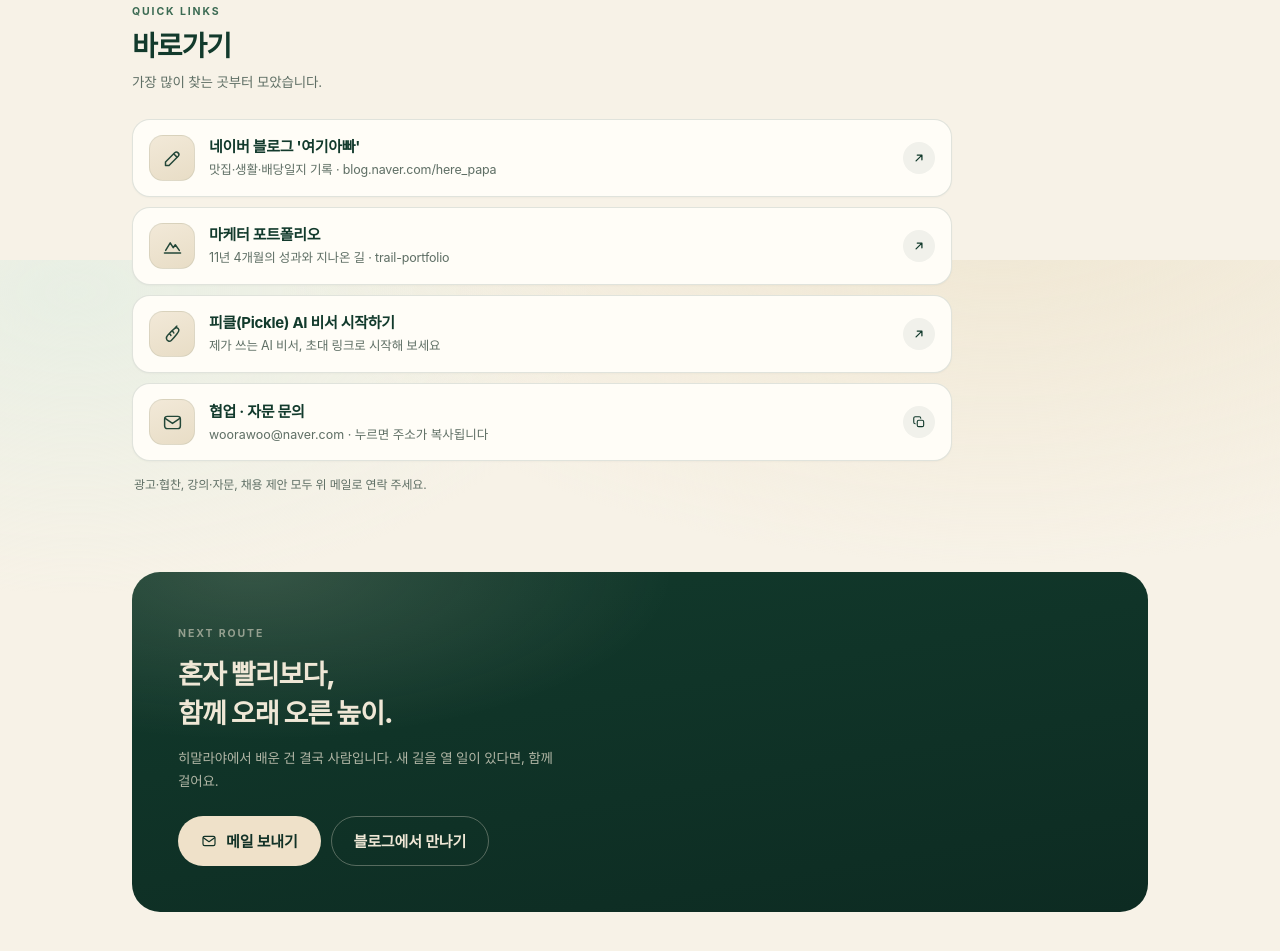
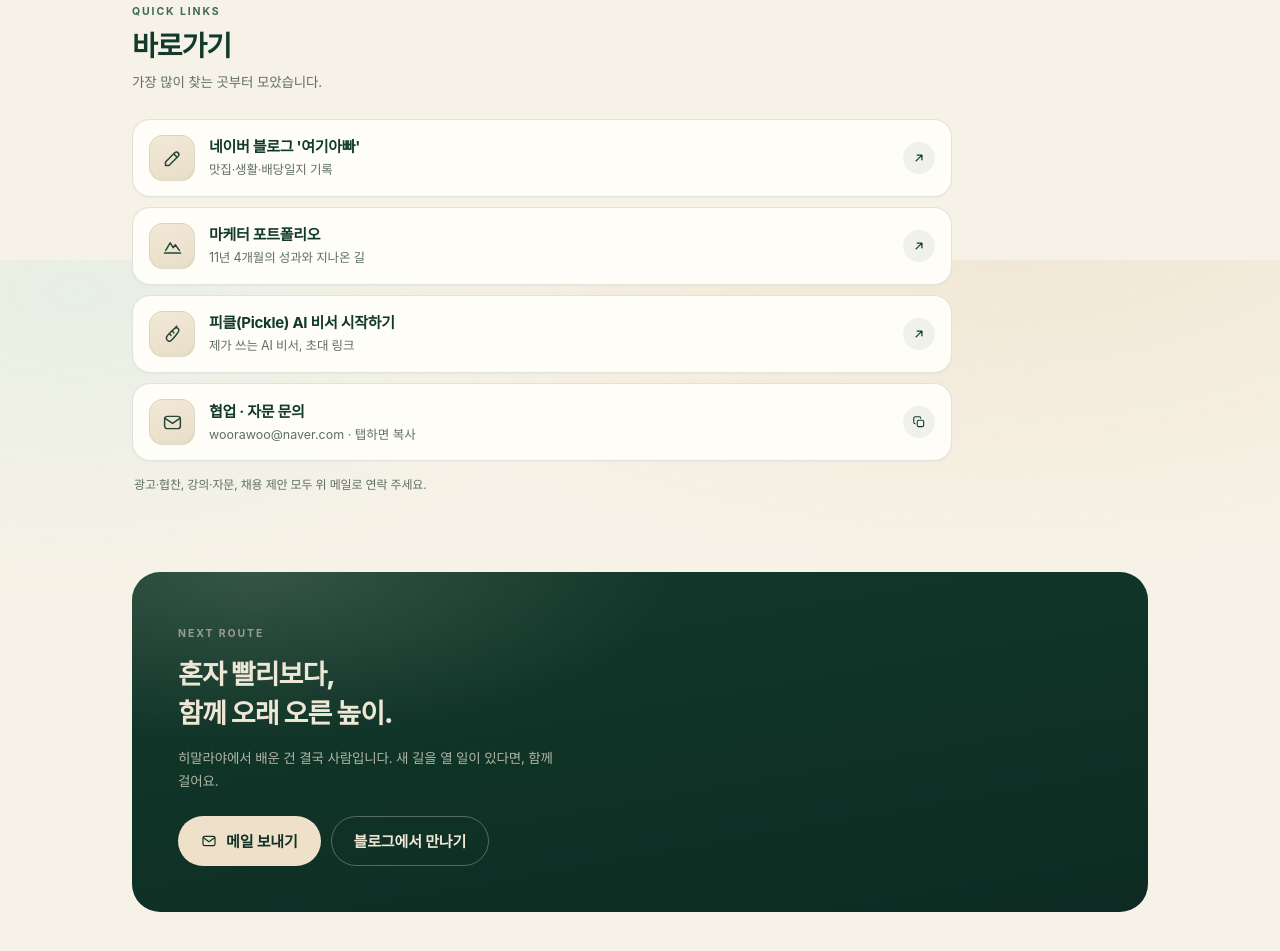
Before and after one commit to woorawoo/herepapa, a plain HTML site: page index.html in a window 1280 px wide. Shown: the part 1340-2291 px from the top of the page. Drawn offline with Linux system fonts and the light colour scheme; a web font is replaced by a local one.

Commit message:
링크 설명 문구 다듬기

```diff
--- a/index.html
+++ b/index.html
@@ -483,7 +483,7 @@
           <span class="badge"><svg viewBox="0 0 24 24" fill="none" stroke="currentColor" stroke-width="1.7" stroke-linecap="round" stroke-linejoin="round" aria-hidden="true" focusable="false"><path d="M4 20h4L18.5 9.5a2.83 2.83 0 0 0-4-4L4 16v4Z"/><path d="m13.6 6.9 3.5 3.5"/></svg></span>
           <span class="txt">
             <span class="t">네이버 블로그 '여기아빠'</span>
-            <span class="d">맛집·생활·배당일지 기록 · blog.naver.com/here_papa</span>
+            <span class="d">맛집·생활·배당일지 기록</span>
           </span>
           <span class="go" aria-hidden="true">
             <svg viewBox="0 0 24 24" fill="none" stroke="currentColor" stroke-width="2.2" stroke-linecap="round" stroke-linejoin="round"><path d="M7 17 17 7M9 7h8v8"/></svg>
@@ -494,7 +494,7 @@
           <span class="badge"><svg viewBox="0 0 24 24" fill="none" stroke="currentColor" stroke-width="1.7" stroke-linecap="round" stroke-linejoin="round" aria-hidden="true" focusable="false"><path d="M2.8 19.4h18.4"/><path d="m4.2 16.4 5.2-8.6 3.4 5.6 2.4-3.4 4.6 6.4"/></svg></span>
           <span class="txt">
             <span class="t">마케터 포트폴리오</span>
-            <span class="d">11년 4개월의 성과와 지나온 길 · trail-portfolio</span>
+            <span class="d">11년 4개월의 성과와 지나온 길</span>
           </span>
           <span class="go" aria-hidden="true">
             <svg viewBox="0 0 24 24" fill="none" stroke="currentColor" stroke-width="2.2" stroke-linecap="round" stroke-linejoin="round"><path d="M7 17 17 7M9 7h8v8"/></svg>
@@ -505,7 +505,7 @@
           <span class="badge"><svg viewBox="0 0 24 24" fill="none" stroke="currentColor" stroke-width="1.7" stroke-linecap="round" stroke-linejoin="round" aria-hidden="true" focusable="false"><path d="M15.2 4.5c2.5-1.1 4.9 1.3 3.8 3.8-.5 1.1-1.2 2.1-2 3.1-2 2.6-4 5.2-6.4 7.4-2 1.8-5.1.6-5.5-2.1-.2-1.5.6-2.9 1.6-4 2.2-2.6 4.6-5.2 7.2-7.2Z"/><path d="M15.4 4.6c.1-1 .7-1.8 1.6-2.2"/><path d="M8.6 11.4c.9.2 1.5.9 1.6 1.8"/><path d="M11.9 8.5c.9.2 1.5.9 1.6 1.8"/></svg></span>
           <span class="txt">
             <span class="t">피클(Pickle) AI 비서 시작하기</span>
-            <span class="d">제가 쓰는 AI 비서, 초대 링크로 시작해 보세요</span>
+            <span class="d">제가 쓰는 AI 비서, 초대 링크</span>
           </span>
           <span class="go" aria-hidden="true">
             <svg viewBox="0 0 24 24" fill="none" stroke="currentColor" stroke-width="2.2" stroke-linecap="round" stroke-linejoin="round"><path d="M7 17 17 7M9 7h8v8"/></svg>
@@ -516,7 +516,7 @@
           <span class="badge"><svg viewBox="0 0 24 24" fill="none" stroke="currentColor" stroke-width="1.7" stroke-linecap="round" stroke-linejoin="round" aria-hidden="true" focusable="false"><rect x="3" y="5" width="18" height="14" rx="3"/><path d="m3.6 7.2 8.4 5.9 8.4-5.9"/></svg></span>
           <span class="txt">
             <span class="t">협업 · 자문 문의</span>
-            <span class="d">woorawoo@naver.com · 누르면 주소가 복사됩니다</span>
+            <span class="d">woorawoo@naver.com · 탭하면 복사</span>
           </span>
           <span class="go" aria-hidden="true">
             <svg viewBox="0 0 24 24" fill="none" stroke="currentColor" stroke-width="1.9" stroke-linecap="round" stroke-linejoin="round"><rect x="9" y="9" width="11" height="11" rx="2.5"/><path d="M15 5.5A2.5 2.5 0 0 0 12.5 3H5.5A2.5 2.5 0 0 0 3 5.5v7A2.5 2.5 0 0 0 5.5 15"/></svg>
```
